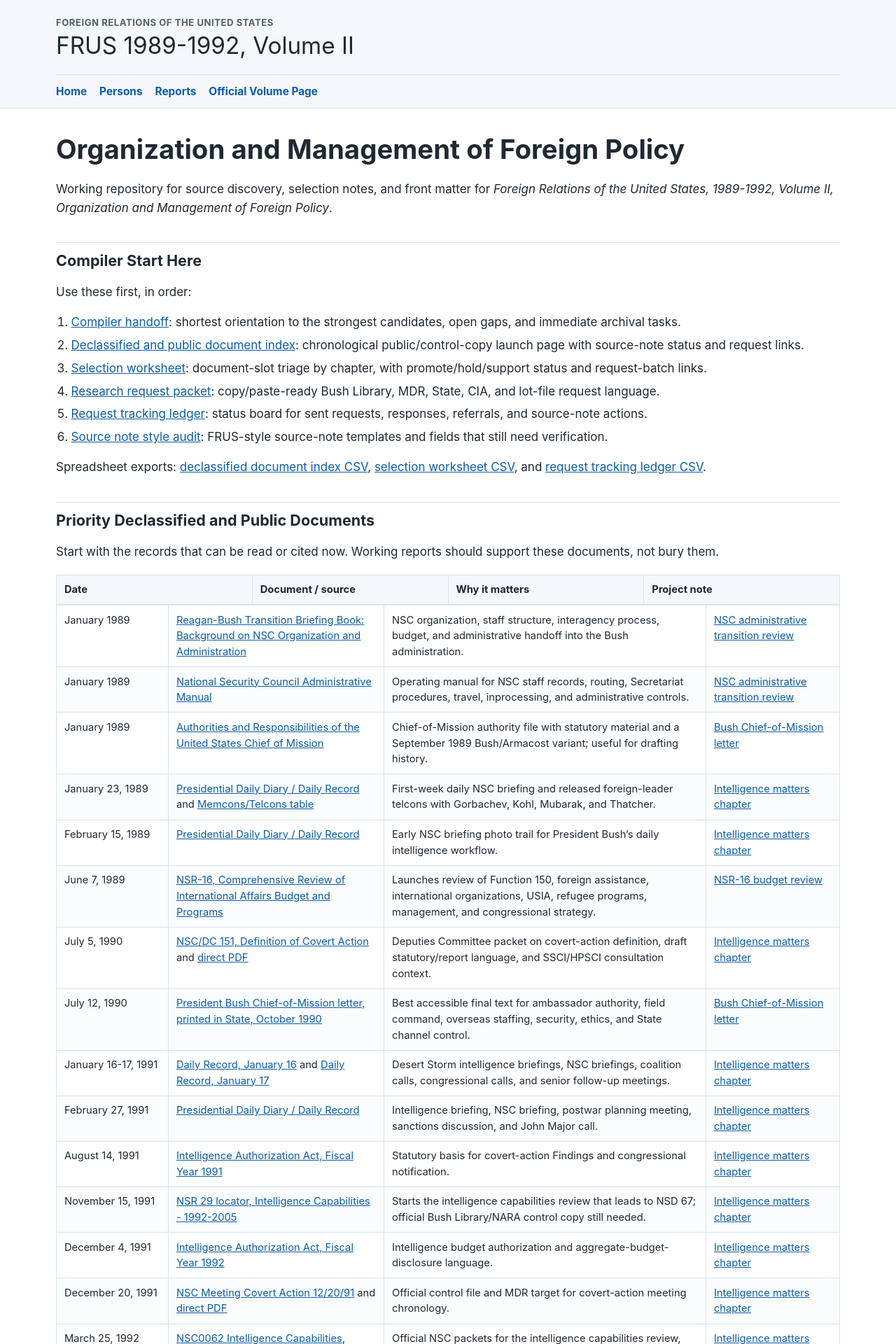
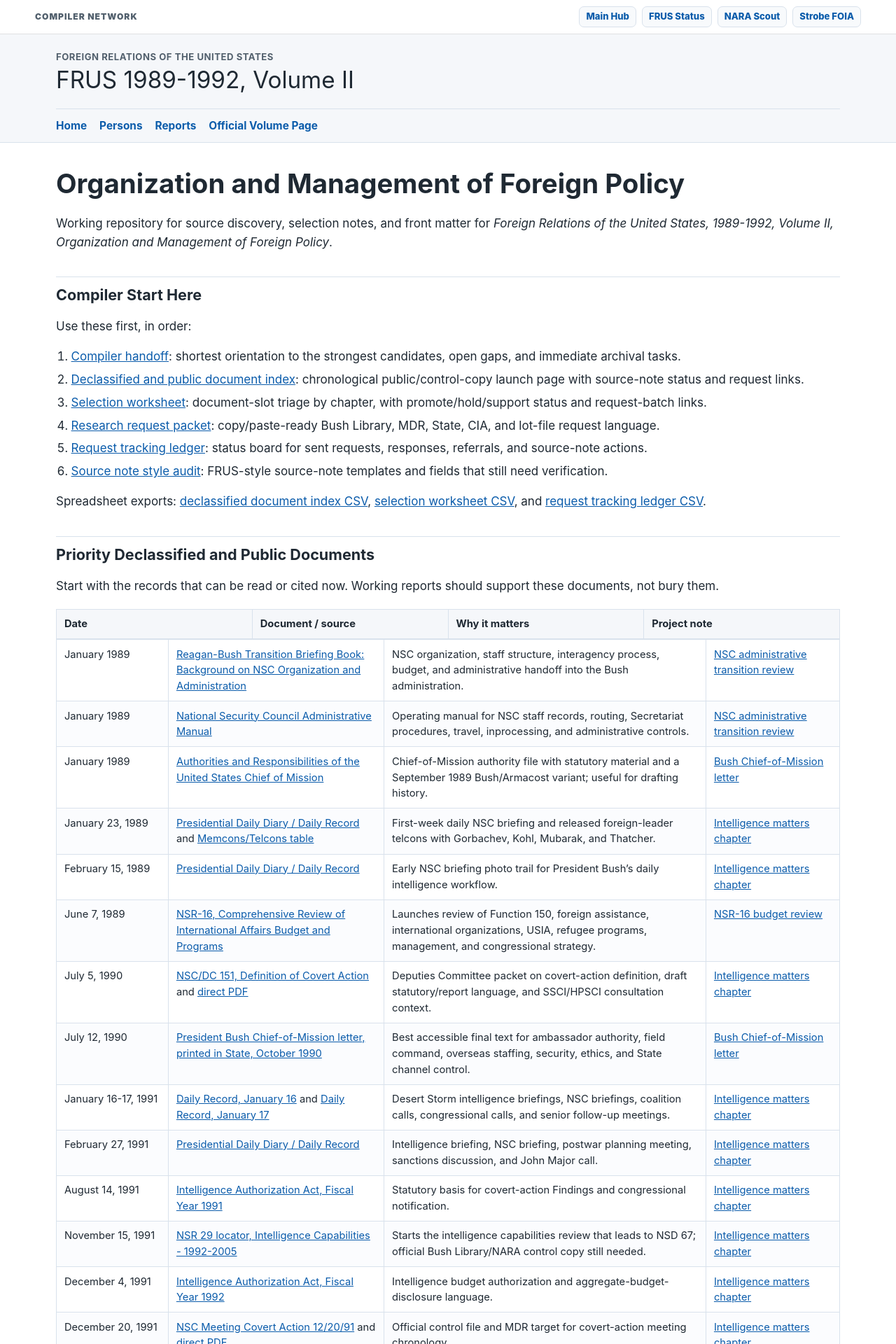
Before and after one commit to therealjameswilson/org-man-89-92, a Jekyll site: the page built from index.md, in a window 1280 px wide. Shown: the top 1920 px of the page at 70% size. Built offline with Jekyll 4.4.1, drawn with Linux system fonts in a browser that asks for light colours.

Commit message:
Add compiler network navigation

```diff
--- a/_layouts/default.html
+++ b/_layouts/default.html
@@ -169,8 +169,77 @@
         padding: 20px 0 34px;
       }
     </style>
+    <style id="compiler-network-style">
+      .compiler-network {
+        border-bottom: 1px solid rgba(31, 41, 51, 0.14);
+        background: #ffffff;
+        color: #1f2933;
+        font-family: Inter, ui-sans-serif, system-ui, -apple-system, BlinkMacSystemFont, "Segoe UI", sans-serif;
+      }
+      .compiler-network__inner {
+        display: flex;
+        align-items: center;
+        justify-content: space-between;
+        gap: 14px;
+        width: min(1180px, calc(100% - 32px));
+        margin: 0 auto;
+        padding: 9px 0;
+      }
+      .compiler-network__label {
+        color: #52606d;
+        font-size: 0.76rem;
+        font-weight: 900;
+        letter-spacing: 0.08em;
+        text-transform: uppercase;
+        white-space: nowrap;
+      }
+      .compiler-network__links {
+        display: flex;
+        flex-wrap: wrap;
+        justify-content: flex-end;
+        gap: 8px;
+      }
+      .compiler-network__links a {
+        display: inline-flex;
+        align-items: center;
+        min-height: 30px;
+        border: 1px solid #d9e2ec;
+        border-radius: 7px;
+        padding: 0 9px;
+        color: #0b5cab;
+        background: #f8fafc;
+        font-size: 0.82rem;
+        font-weight: 800;
+        line-height: 1;
+        text-decoration: none;
+      }
+      .compiler-network__links a:hover {
+        border-color: #0b5cab;
+        background: #edf6ff;
+      }
+      @media (max-width: 640px) {
+        .compiler-network__inner {
+          align-items: flex-start;
+          flex-direction: column;
+        }
+        .compiler-network__links {
+          justify-content: flex-start;
+        }
+      }
+    </style>
   </head>
   <body>
+    <div class="compiler-network" role="navigation" aria-label="Compiler network">
+      <div class="compiler-network__inner">
+        <span class="compiler-network__label">Compiler Network</span>
+        <div class="compiler-network__links">
+          <a href="https://therealjameswilson.github.io/Compiler-Assist/" rel="noreferrer">Main Hub</a>
+          <a href="https://history.state.gov/historicaldocuments/status-of-the-series" rel="noreferrer">FRUS Status</a>
+          <a href="https://therealjameswilson.github.io/nara-scout/" rel="noreferrer">NARA Scout</a>
+          <a href="https://therealjameswilson.github.io/strobe-talbott-foia/" rel="noreferrer">Strobe FOIA</a>
+        </div>
+      </div>
+    </div>
     <header>
       <div class="wrap site-head">
         <p class="kicker">Foreign Relations of the United States</p>
```
